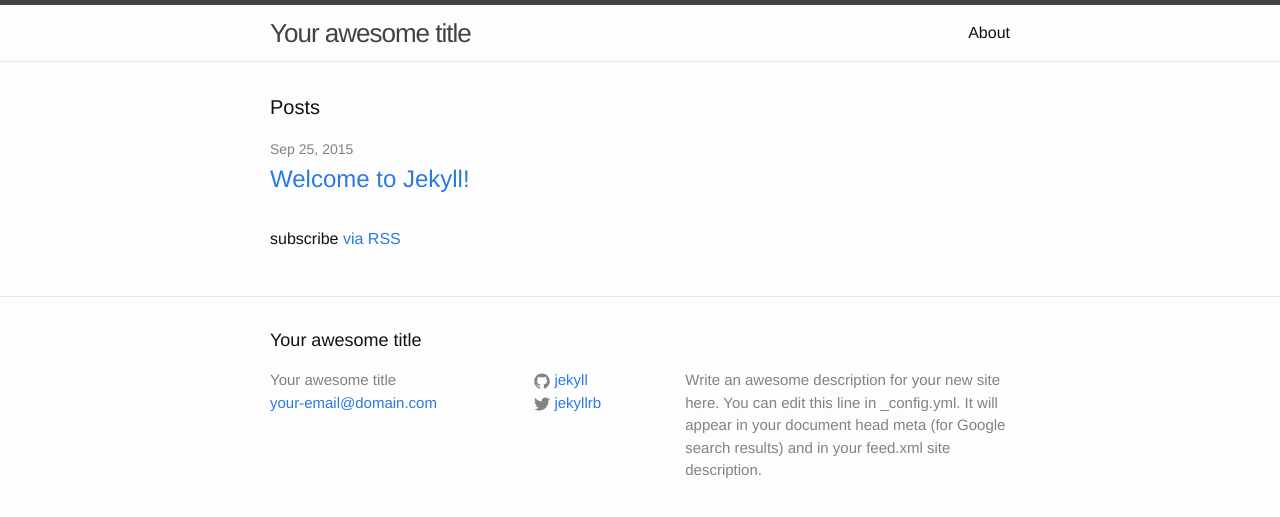
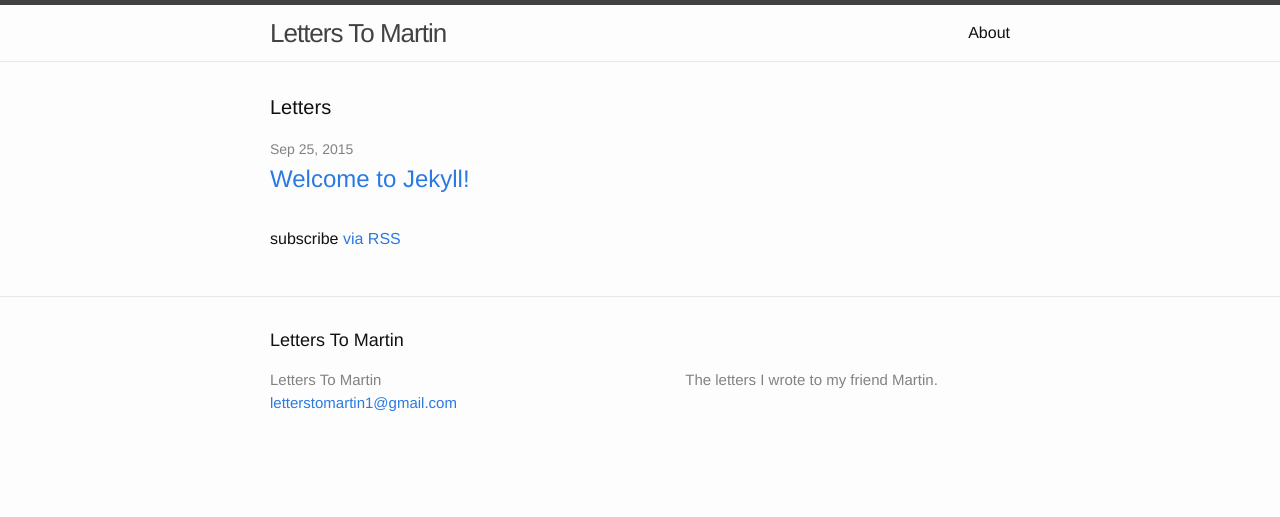
Before and after one commit to letterstomartin/letterstomartin.github.io, a Jekyll site: the page built from index.html, in a window 1280 px wide. Shown: the top 517 px of the page. Built offline with Jekyll 4.4.1, drawn with Linux system fonts in a browser that asks for light colours.

Commit message:
Set up a couple things.

```diff
--- a/_config.yml
+++ b/_config.yml
@@ -1,14 +1,12 @@
 # Site settings
-title: Your awesome title
-email: your-email@domain.com
+title: Letters To Martin
+email: letterstomartin1@gmail.com
 description: > # this means to ignore newlines until "baseurl:"
-  Write an awesome description for your new site here. You can edit this
-  line in _config.yml. It will appear in your document head meta (for
-  Google search results) and in your feed.xml site description.
+  The letters I wrote to my friend Martin.
 baseurl: "" # the subpath of your site, e.g. /blog/
-url: "http://yourdomain.com" # the base hostname & protocol for your site
-twitter_username: jekyllrb
-github_username:  jekyll
+url: "http://www.letterstomartin.xyz" # the base hostname & protocol for your site
+# twitter_username: jekyllrb
+# github_username:  jekyll
 
 # Build settings
 markdown: kramdown
--- a/index.html
+++ b/index.html
@@ -4,7 +4,7 @@ layout: default
 
 <div class="home">
 
-  <h1 class="page-heading">Posts</h1>
+  <h1 class="page-heading">Letters</h1>
 
   <ul class="post-list">
     {% for post in site.posts %}
```
